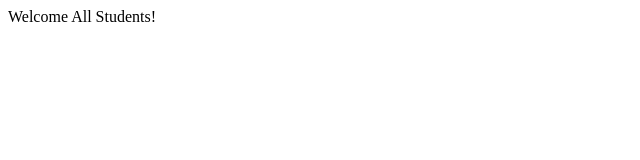
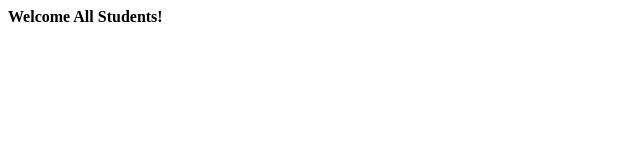
Before and after one commit to gmu-mis-412/daves_donuts, a plain HTML site: page www/index.html in a window 1280 px wide. Shown: the full height of the page, 0-640 px from the left. Drawn offline with Linux system fonts and the light colour scheme.

Commit message:
Adding Wireframes

```diff
--- a/www/index.html
+++ b/www/index.html
@@ -6,6 +6,6 @@
 		<title>Dave's Donuts</title>
 	</head>
 	<body>
-		Welcome All Students!
+		<b>Welcome All Students!</b>
 	</body>
 </html>
```
Also changed, not shown: documentation/About.png (added), documentation/Contact.png (added), documentation/Gallery.png (added), documentation/Home.png (added), documentation/Products.png (added), 1 other file.
